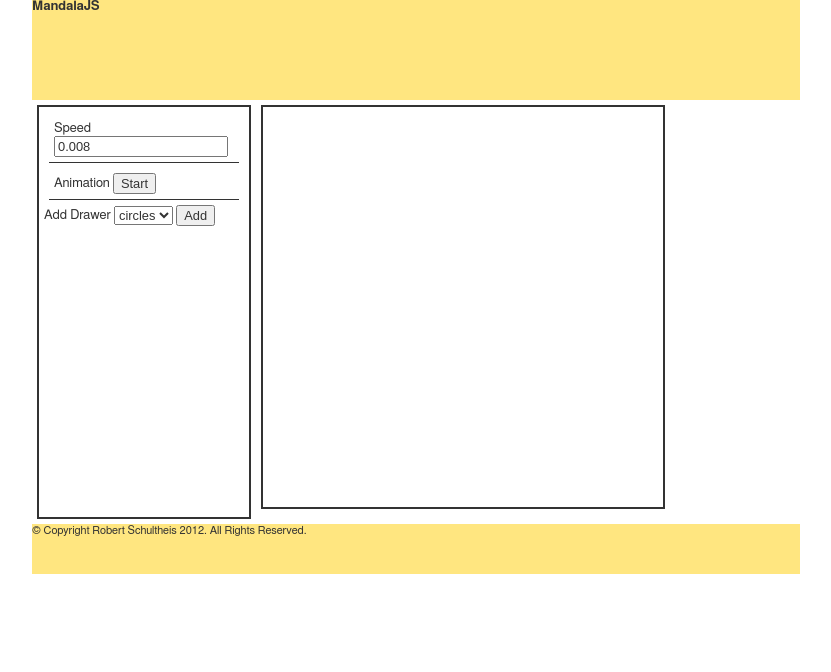
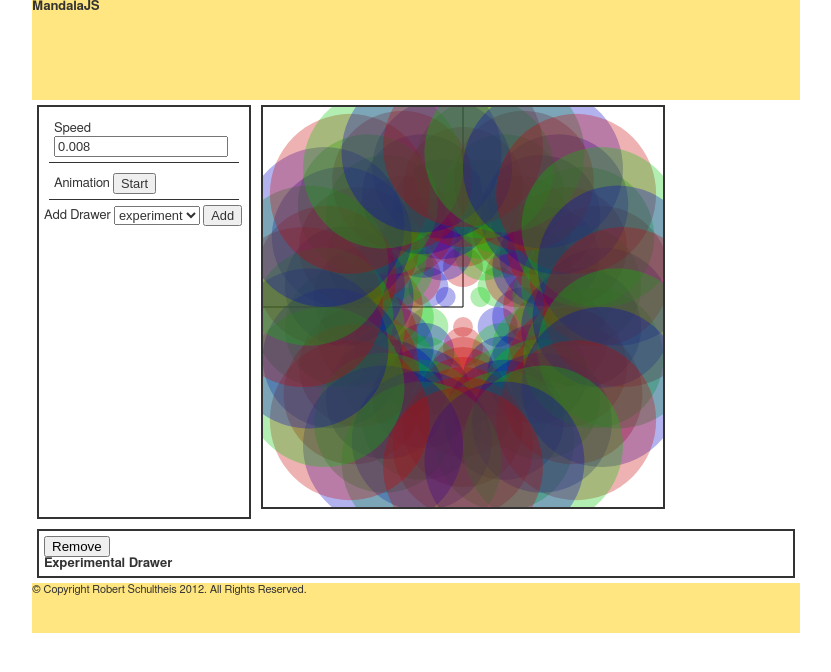
Before and after one commit to rschultheis/mandalajs, a plain HTML site: page index.html in a window 1280 px wide. Shown: the whole page, without its empty margins (224-1055 px from the left). Drawn offline with Linux system fonts and the light colour scheme.

Commit message:
made a colorized experiment

```diff
--- a/_/js/mandala.js
+++ b/_/js/mandala.js
@@ -1,6 +1,6 @@
 // Generated by CoffeeScript 1.3.3
 (function() {
-  var CirclesModel, CirclesView, GenericDrawer, MandalaControlsView, MandalaModel, StarsModel, StarsView, get_change_object;
+  var CirclesModel, CirclesView, GenericDrawer, MandalaControlsView, MandalaModel, StarsModel, StarsView, XModel, XView, get_change_object;
 
   GenericDrawer = Backbone.View.extend({
     model: null,
@@ -45,6 +45,57 @@
       this.canvas.lineTo(mattrs.mid.x, mattrs.mid.y);
       this.canvas.lineTo(mattrs.mid.x, 0);
       return this.canvas.stroke();
+    }
+  });
+
+  XModel = Backbone.Model.extend({
+    defaults: {
+      num_circles: 8
+    }
+  });
+
+  XView = GenericDrawer.extend({
+    template_locator: '#x-template',
+    setup_model: function() {
+      return this.model = new XModel;
+    },
+    draw: function() {
+      var attrs, i, j, mattrs, rotate_amt, step, _i, _j, _ref, _ref1;
+      this.draw_crosshairs();
+      attrs = this.model.attributes;
+      mattrs = this.mandala_model.attributes;
+      this.canvas.save();
+      this.canvas.translate(200, 200);
+      for (i = _i = 1, _ref = attrs.num_circles; 1 <= _ref ? _i <= _ref : _i >= _ref; i = 1 <= _ref ? ++_i : --_i) {
+        step = 2.0 * Math.PI / (i * 3);
+        for (j = _j = 1, _ref1 = i * 3; 1 <= _ref1 ? _j <= _ref1 : _j >= _ref1; j = 1 <= _ref1 ? ++_j : --_j) {
+          this.canvas.save();
+          this.canvas.beginPath();
+          rotate_amt = (function() {
+            switch (i % 2) {
+              case 0:
+                return j * step + mattrs.offset;
+              case 1:
+                return -(j * step + mattrs.offset);
+            }
+          })();
+          this.canvas.rotate(rotate_amt);
+          this.canvas.fillStyle = (function() {
+            switch (j % 3) {
+              case 0:
+                return "rgba(200, 0, 0, 0.3)";
+              case 1:
+                return "rgba(0, 200, 0, 0.3)";
+              case 2:
+                return "rgba(0, 0, 200, 0.3)";
+            }
+          })();
+          this.canvas.arc(0, i * 20, i * 10, 0, 2.8 * Math.PI, false);
+          this.canvas.fill();
+          this.canvas.restore();
+        }
+      }
+      return this.canvas.restore();
     }
   });
 
@@ -184,6 +235,7 @@
       this.canvas_el = $('#mandala-canvas').get(0);
       this.canvas = this.canvas_el.getContext('2d');
       this.toggler = $('input[name=animating]');
+      this.add_control('experiment');
       this.model.bind('change', this.model_changed, this);
       this.model_changed();
       return this.draw();
@@ -225,6 +277,8 @@
       };
       new_component = (function() {
         switch (type) {
+          case 'experiment':
+            return new XView(init_obj);
           case 'circles':
             return new CirclesView(init_obj);
           case 'stars':
--- a/index.html
+++ b/index.html
@@ -110,6 +110,7 @@
     <div>
       <label>Add Drawer</label>
       <select id='drawer-to-add'>
+        <option>experiment</option>
         <option>circles</option>
         <option>stars</option>
       </select>
@@ -124,6 +125,11 @@
     <button name='<%= id %>' class='remove-mandala-control' >Remove</button>
     <div id='<%= id %>-controls'></div>
   </div>
+</script>
+
+<script type='text/template' id='x-template'>
+  <h3 class='mandala-control-heading'>Experimental Drawer</h3>
+
 </script>
 
 <script type='text/template' id='circles-template'>
```
Also changed, not shown: 1 other file.
